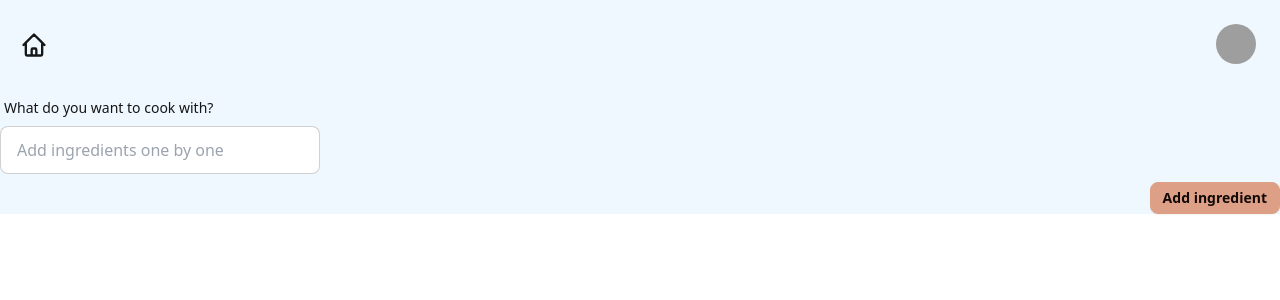
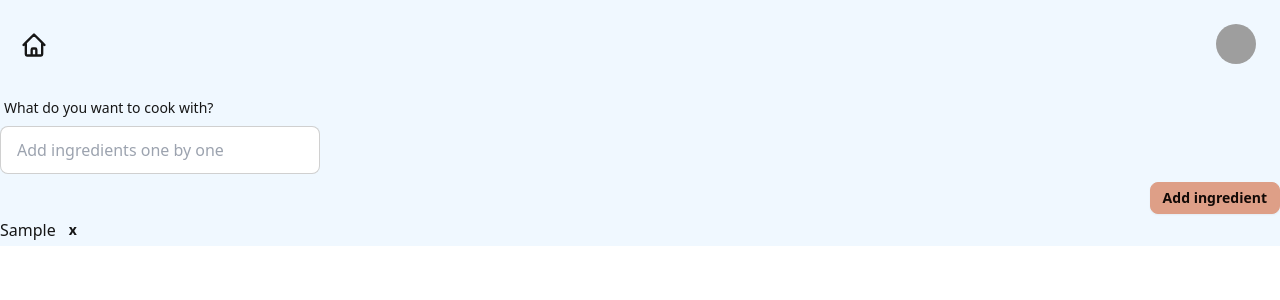
Before and after one commit to felicialyden/recipe-search-frontend, a React (Vite) app: page / in a window 1280 px wide. Both pictures are taken after typing "Sample" into the empty fields and a click on the button "Add ingredient". Shown: the top 300 px of the page. Built offline with nearby package versions, Linux system fonts and the light colour scheme; grey boxes are pictures that could not be loaded.

Commit message:
add ingredient list component

```diff
--- /dev/null
+++ b/src/components/IngredientsList.tsx
@@ -0,0 +1,18 @@
+import { useContext } from "react";
+import { RecipeContext } from "../contexts/RecipeContext";
+
+const IngredientsList = () => {
+  const { searchValues, removeSearchValues } = useContext(RecipeContext);
+  return (
+    <ul>
+      {searchValues.map((value) => (
+        <li className="flex text-base items-center" key={value}>
+          <p>{value}</p>
+          <button onClick={() => removeSearchValues(value)} className="btn btn-sm btn-ghost">x</button>
+        </li>
+      ))}
+    </ul>
+  );
+};
+
+export default IngredientsList;
--- a/src/components/SearchRecipesForm.tsx
+++ b/src/components/SearchRecipesForm.tsx
@@ -3,14 +3,14 @@ import { RecipeContext } from "../contexts/RecipeContext";
 
 const SearchRecipesForm = () => {
 
-    const {updateSearchValues} = useContext(RecipeContext)
+    const {addSearchValues} = useContext(RecipeContext)
 
         const handleSubmit = (e: SyntheticEvent) => {
             e.preventDefault()
             const form =  e.target as HTMLFormElement
             const searchInput = (form.elements as HTMLFormControlsCollection).namedItem('searchInput') as HTMLInputElement
             const searchValue = searchInput?.value
-            updateSearchValues(searchValue)
+            addSearchValues(searchValue)
             form.reset()
         }
 
--- a/src/contexts/RecipeContext.tsx
+++ b/src/contexts/RecipeContext.tsx
@@ -6,27 +6,35 @@ type RecipeContextProviderProps = {
 
   type RecipeContextProps = {
     searchValues: string[];
-    updateSearchValues: (value:string) => void
+    addSearchValues: (value:string) => void
+    removeSearchValues: (value:string) => void
   }
 
 
   export const RecipeContext = createContext<RecipeContextProps>({
     searchValues: [],
-    updateSearchValues: () => {}
+    addSearchValues: () => {},
+    removeSearchValues: () => {}
   });
 
   export const RecipeProvider = (props: RecipeContextProviderProps) => {
 
   const [searchValues, setSearchValues] = useState<string[]>([])
-  const updateSearchValues = (value: string) => {
+  const addSearchValues = (value: string) => {
     setSearchValues((prev => [...prev, value]) )
+  }
+  const removeSearchValues = (value: string) => {
+    const newSearchValues = searchValues.filter((searchValue) => searchValue !== value)
+    console.log(newSearchValues)
+    setSearchValues((newSearchValues))
   }
 
     return (
       <RecipeContext.Provider
         value={{
           searchValues,
-          updateSearchValues,
+          addSearchValues,
+          removeSearchValues
         }}
       >
         {props.children}
--- a/src/pages/Home.tsx
+++ b/src/pages/Home.tsx
@@ -1,9 +1,11 @@
+import IngredientsList from "../components/IngredientsList"
 import SearchRecipesForm from "../components/SearchRecipesForm"
 
 const Home = () => {
   return (
     <>
     <SearchRecipesForm></SearchRecipesForm>
+    <IngredientsList></IngredientsList>
     </>
   )
 }
```
